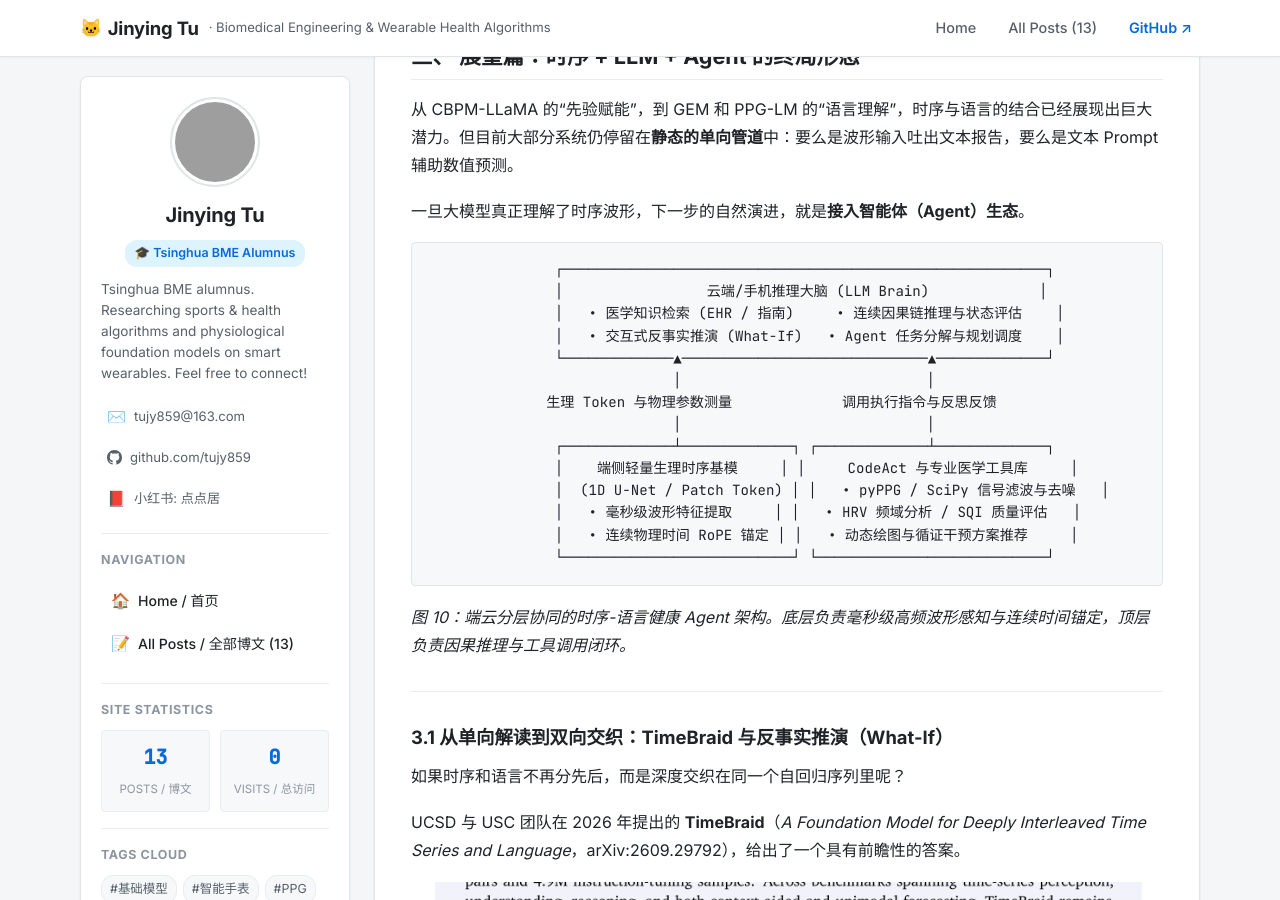
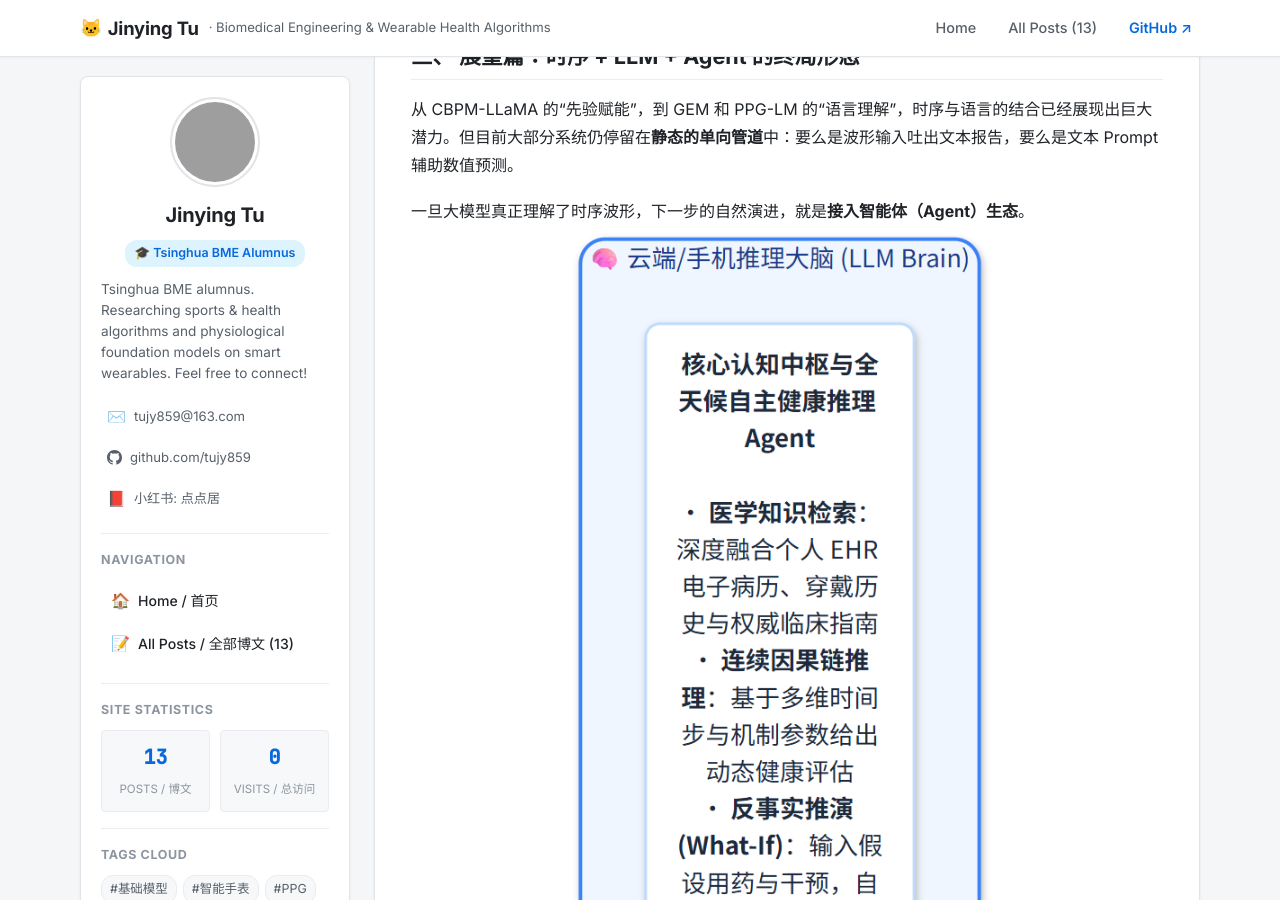
Before and after one commit to tujy859/blogs, a Jekyll site: the page built from _posts/2026-10-12-llm-physio-time-series.md, in a window 1280 px wide and 900 px high, scrolled down 13313 px. Built offline with Jekyll 4.4.1, drawn with Linux system fonts in a browser that asks for light colours; grey boxes are pictures that could not be loaded.

Commit message:
docs: replace broken ASCII box diagram with high-res Mermaid architecture diagram

````diff
--- a/_posts/2026-10-12-llm-physio-time-series.md
+++ b/_posts/2026-10-12-llm-physio-time-series.md
@@ -265,23 +265,7 @@ SensorLM 表明，当多个生理时序信号汇入大模型时，大语言模
 从 CBPM-LLaMA 的“先验赋能”，到 GEM 和 PPG-LM 的“语言理解”，时序与语言的结合已经展现出巨大潜力。但目前大部分系统仍停留在**静态的单向管道**中：要么是波形输入吐出文本报告，要么是文本 Prompt 辅助数值预测。
 
 一旦大模型真正理解了时序波形，下一步的自然演进，就是**接入智能体（Agent）生态**。
-
-```text
-               ┌─────────────────────────────────────────────────────────┐
-               │                 云端/手机推理大脑 (LLM Brain)             │
-               │   • 医学知识检索 (EHR / 指南)     • 连续因果链推理与状态评估    │
-               │   • 交互式反事实推演 (What-If)   • Agent 任务分解与规划调度    │
-               └─────────────▲─────────────────────────────▲─────────────┘
-                             │                             │
-              生理 Token 与物理参数测量             调用执行指令与反思反馈
-                             │                             │
-               ┌─────────────┴─────────────┐ ┌─────────────┴─────────────┐
-               │    端侧轻量生理时序基模     │ │     CodeAct 与专业医学工具库     │
-               │  (1D U-Net / Patch Token) │ │   • pyPPG / SciPy 信号滤波与去噪   │
-               │   • 毫秒级波形特征提取     │ │   • HRV 频域分析 / SQI 质量评估   │
-               │   • 连续物理时间 RoPE 锚定 │ │   • 动态绘图与循证干预方案推荐     │
-               └───────────────────────────┘ └───────────────────────────┘
-```
+![端云分层协同的时序-语言健康 Agent 架构]({{ site.baseurl }}/assets/images/agent_edge_cloud_architecture.png)
 
 
 *图 10：端云分层协同的时序-语言健康 Agent 架构。底层负责毫秒级高频波形感知与连续时间锚定，顶层负责因果推理与工具调用闭环。*
````
Also changed, not shown: assets/images/agent_edge_cloud_architecture.png (added).
